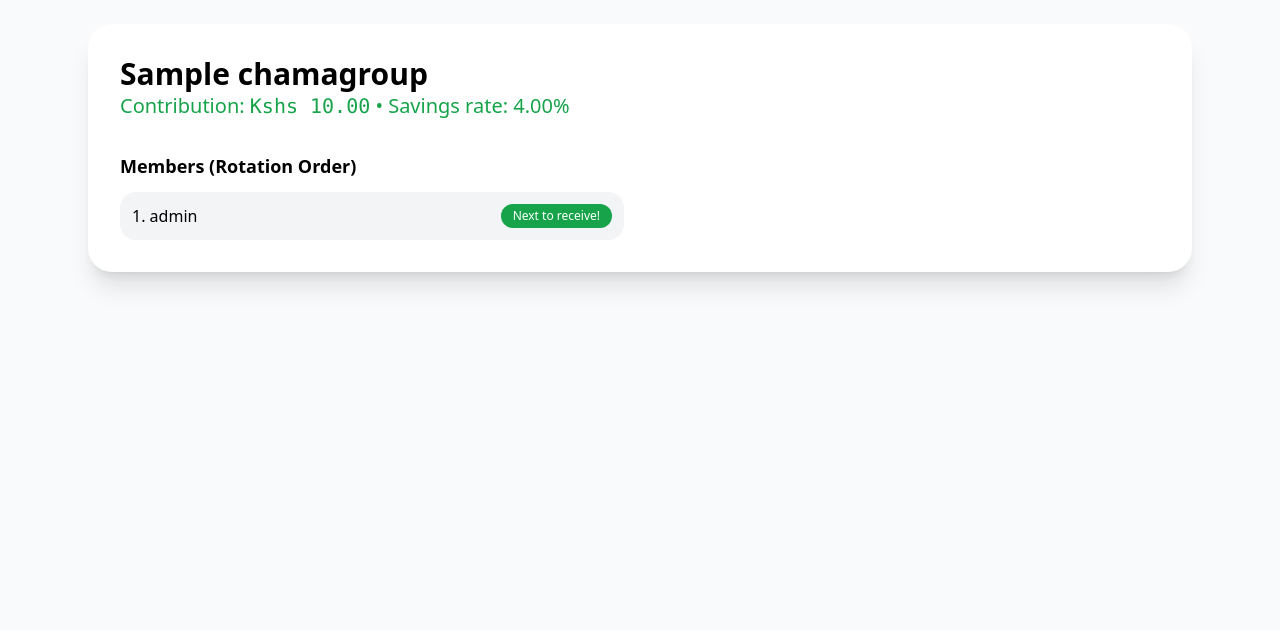
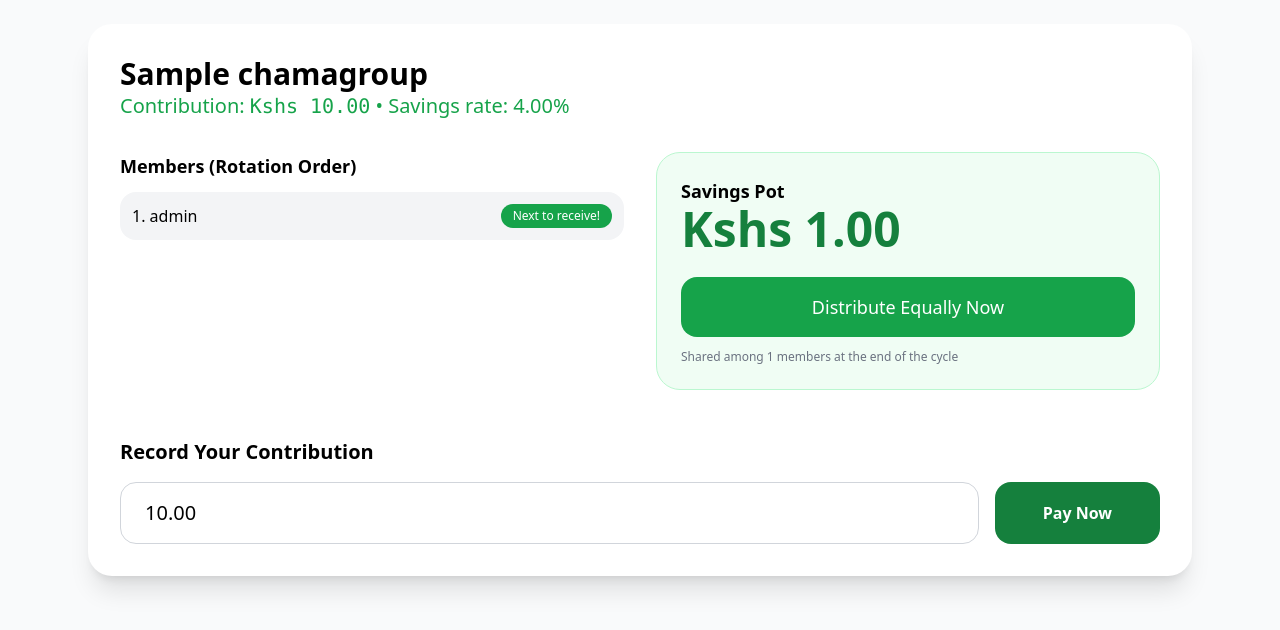
Before and after one commit to Opango14/merry_chama, a Django app: page /group/1 in a window 1280 px wide. Shown: the part 64-694 px from the top of the page. Run offline with Django 5.2, Linux system fonts and the light colour scheme; a user stored in the database is signed in; data comes from the database, SQL or seed files in the repository; tables that the repository leaves empty hold one stand-in row (values such as "Sample post"); some libraries are stand-ins or nearby versions.

Commit message:
Add savings pot and contribution recording sections to group detail template

```diff
--- a/templates/group_detail.html
+++ b/templates/group_detail.html
@@ -6,6 +6,7 @@
     <p class="text-green-600 text-xl">Contribution: <span class="font-mono">Kshs {{ group.contribution_amount }}</span> • Savings rate: {{ group.savings_rate }}%</p>
 
     <div class="grid grid-cols-2 gap-8 mt-8">
+
         <!-- Members & Rotation -->
         <div>
             <h2 class="text-lg font-semibold mb-3">Members (Rotation Order)</h2>
@@ -20,6 +21,28 @@
                 {% endfor %}
             </ol>
         </div>
+
+        <!-- Savings Pot -->
+         <div class="bg-green-50 border border-green-200 p-6 rounded-3xl">
+            <h2 class="text-lg font-semibold">Savings Pot</h2>
+            <p class="text-5xl font-bold text-green-700">Kshs {{ group.savings_pot }}</p>
+            <form method="POST" action="{% url 'distributive_savings' group.pk %}">
+                {% csrf_token %}
+                <button type="submit" class="mt-6 w-full bg-green-600 text-white py-4 rounded-2xl font-medium text-lg">Distribute Equally Now</button>
+            </form>
+            <p class="text-xs text-gray-500 mt-3">Shared among {{ total_members }} members at the end of the cycle</p>
+         </div>
     </div>
+
+    <!-- Record Contribution -->
+     <div class="mt-12">
+        <h2 class="text-xl font-semibold mb-4">Record Your Contribution</h2>
+        <form method="POST" action="{% url 'record_contribution' group.pk %}" class="flex gap-4">
+            {% csrf_token %}
+            <input type="number" name="amount" value="{{ group.contribution_amount }}" step="0.01" class="flex-1 border border-gray-300 rounded-2xl px-6 py-4 text-xl">
+            <button type="submit" class="bg-green-700 text-white px-12 rounded-2xl font-semibold">Pay Now</button>
+        </form>
+        <!-- <p class="text-sm text-gray-500 mt-2">Live Savings Deductions</p> -->
+     </div>
 </div>
 {% endblock %}
```
